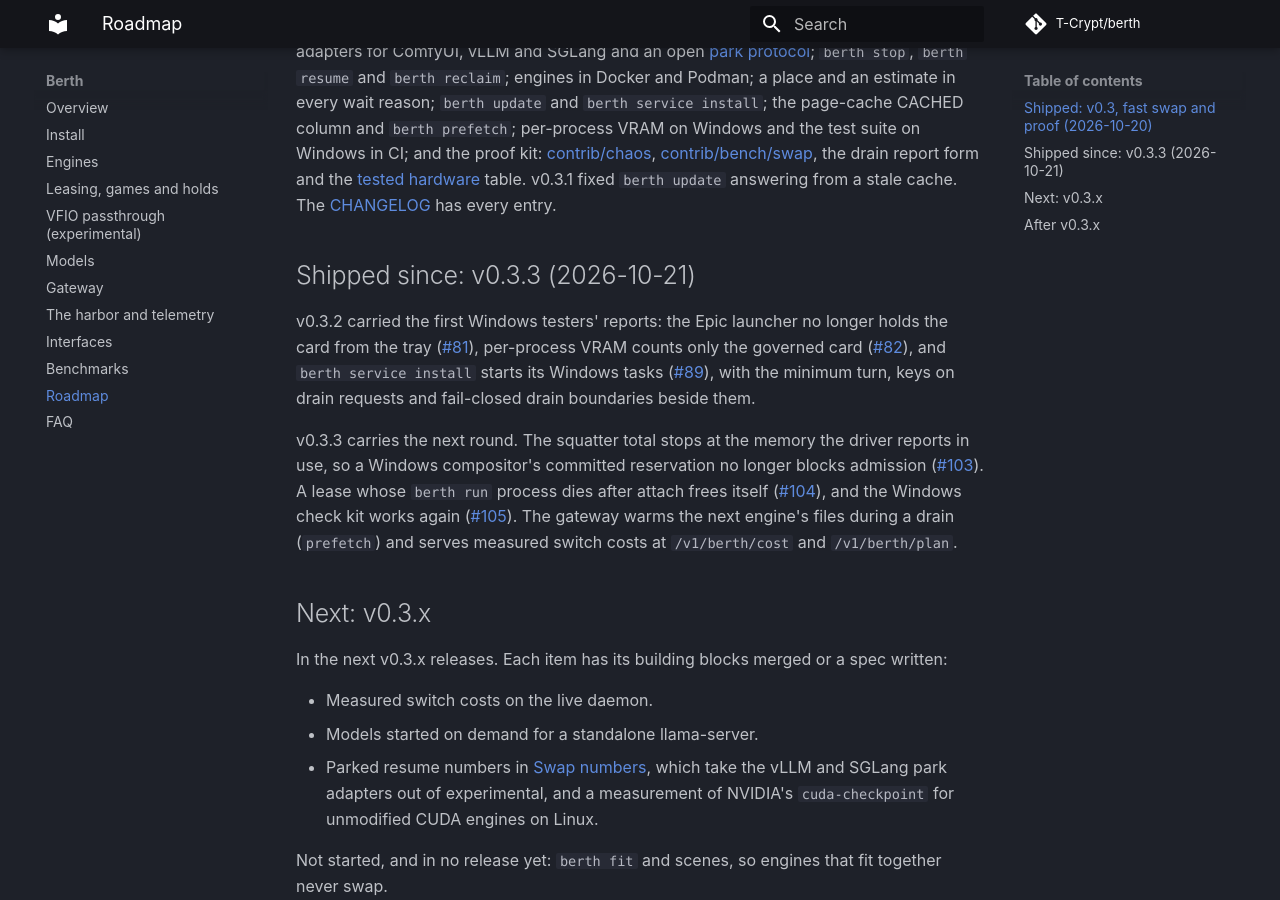
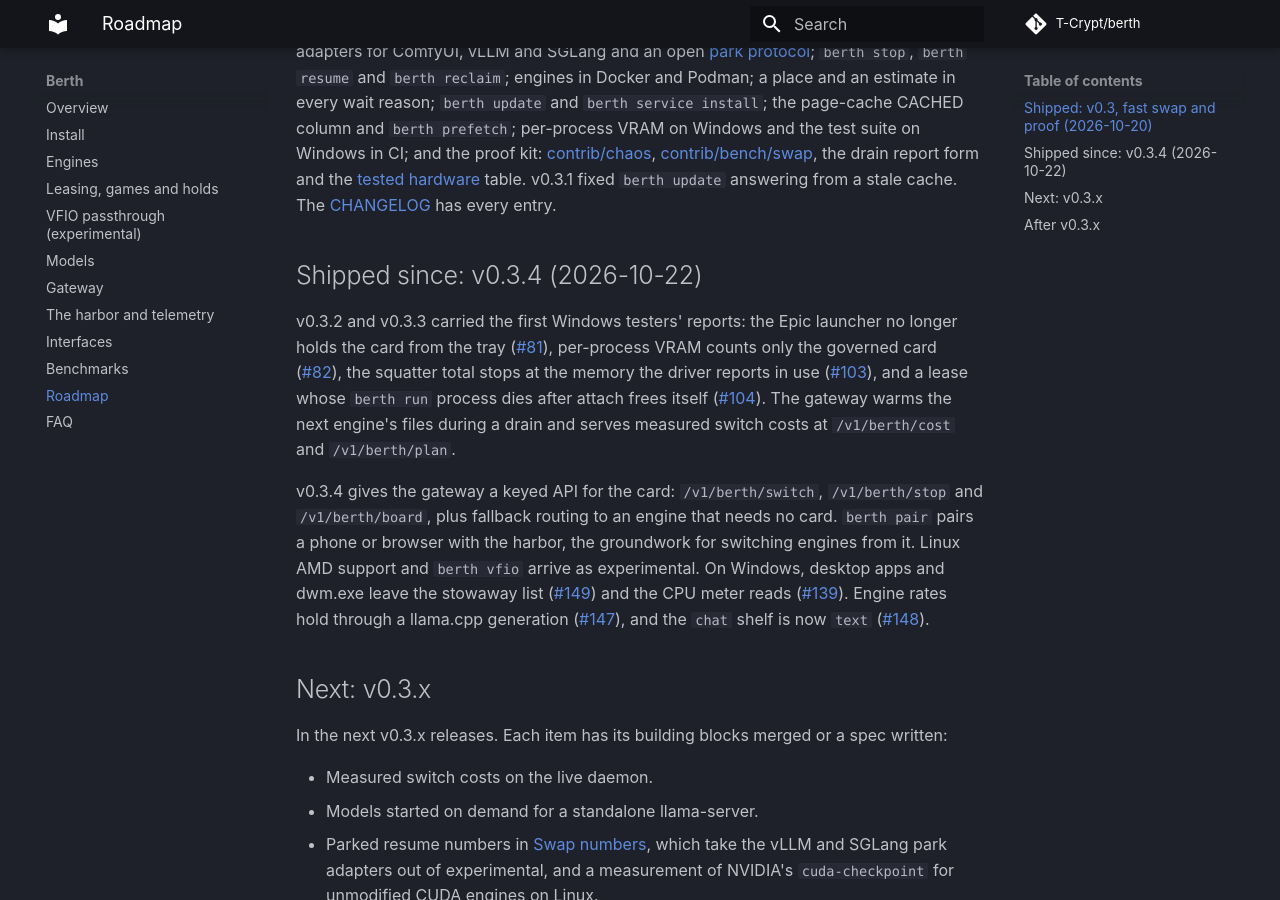
Before and after one commit to Bacongineer/berth-upstream, an MkDocs documentation site: the page built from docs/roadmap.md, in a window 1280 px wide and 900 px high, scrolled down 1161 px. Built offline with MkDocs 1.6.1 and Material for MkDocs 9.7.7, drawn with Linux system fonts in a browser that asks for light colours; comment, search, counter and statistics services are not loaded.

```diff
--- a/docs/roadmap.md
+++ b/docs/roadmap.md
@@ -28,21 +28,24 @@ per-process VRAM on Windows and the test suite on Windows in CI; and the proof k
 form and the [tested hardware](benchmarks.md#tested-hardware) table. v0.3.1 fixed `berth update` answering from
 a stale cache. The [CHANGELOG](https://github.com/T-Crypt/berth/blob/main/CHANGELOG.md) has every entry.
 
-## Shipped since: v0.3.3 (2026-10-21)
+## Shipped since: v0.3.4 (2026-10-22)
 
-v0.3.2 carried the first Windows testers' reports: the Epic launcher no longer holds the card from
-the tray ([#81](https://github.com/T-Crypt/berth/issues/81)), per-process VRAM counts only the
-governed card ([#82](https://github.com/T-Crypt/berth/issues/82)), and `berth service install`
-starts its Windows tasks ([#89](https://github.com/T-Crypt/berth/issues/89)), with the minimum turn,
-keys on drain requests and fail-closed drain boundaries beside them.
+v0.3.2 and v0.3.3 carried the first Windows testers' reports: the Epic launcher no longer holds the
+card from the tray ([#81](https://github.com/T-Crypt/berth/issues/81)), per-process VRAM counts only
+the governed card ([#82](https://github.com/T-Crypt/berth/issues/82)), the squatter total stops at
+the memory the driver reports in use ([#103](https://github.com/T-Crypt/berth/issues/103)), and a
+lease whose `berth run` process dies after attach frees itself
+([#104](https://github.com/T-Crypt/berth/issues/104)). The gateway warms the next engine's files
+during a drain and serves measured switch costs at `/v1/berth/cost` and `/v1/berth/plan`.
 
-v0.3.3 carries the next round. The squatter total stops at the memory the driver reports in use, so
-a Windows compositor's committed reservation no longer blocks admission
-([#103](https://github.com/T-Crypt/berth/issues/103)). A lease whose `berth run` process dies after
-attach frees itself ([#104](https://github.com/T-Crypt/berth/issues/104)), and the Windows check kit
-works again ([#105](https://github.com/T-Crypt/berth/issues/105)). The gateway warms the next
-engine's files during a drain (`prefetch`) and serves measured switch costs at `/v1/berth/cost` and
-`/v1/berth/plan`.
+v0.3.4 gives the gateway a keyed API for the card: `/v1/berth/switch`, `/v1/berth/stop` and
+`/v1/berth/board`, plus fallback routing to an engine that needs no card. `berth pair` pairs a phone
+or browser with the harbor, the groundwork for switching engines from it. Linux AMD support and
+`berth vfio` arrive as experimental. On Windows, desktop apps and dwm.exe leave the stowaway list
+([#149](https://github.com/T-Crypt/berth/issues/149)) and the CPU meter reads
+([#139](https://github.com/T-Crypt/berth/issues/139)). Engine rates hold through a llama.cpp
+generation ([#147](https://github.com/T-Crypt/berth/issues/147)), and the `chat` shelf is now `text`
+([#148](https://github.com/T-Crypt/berth/issues/148)).
 
 ## Next: v0.3.x
 
```
Also changed, not shown: CHANGELOG.md (+9 -0 lines), README.md (+1 -1 lines).
